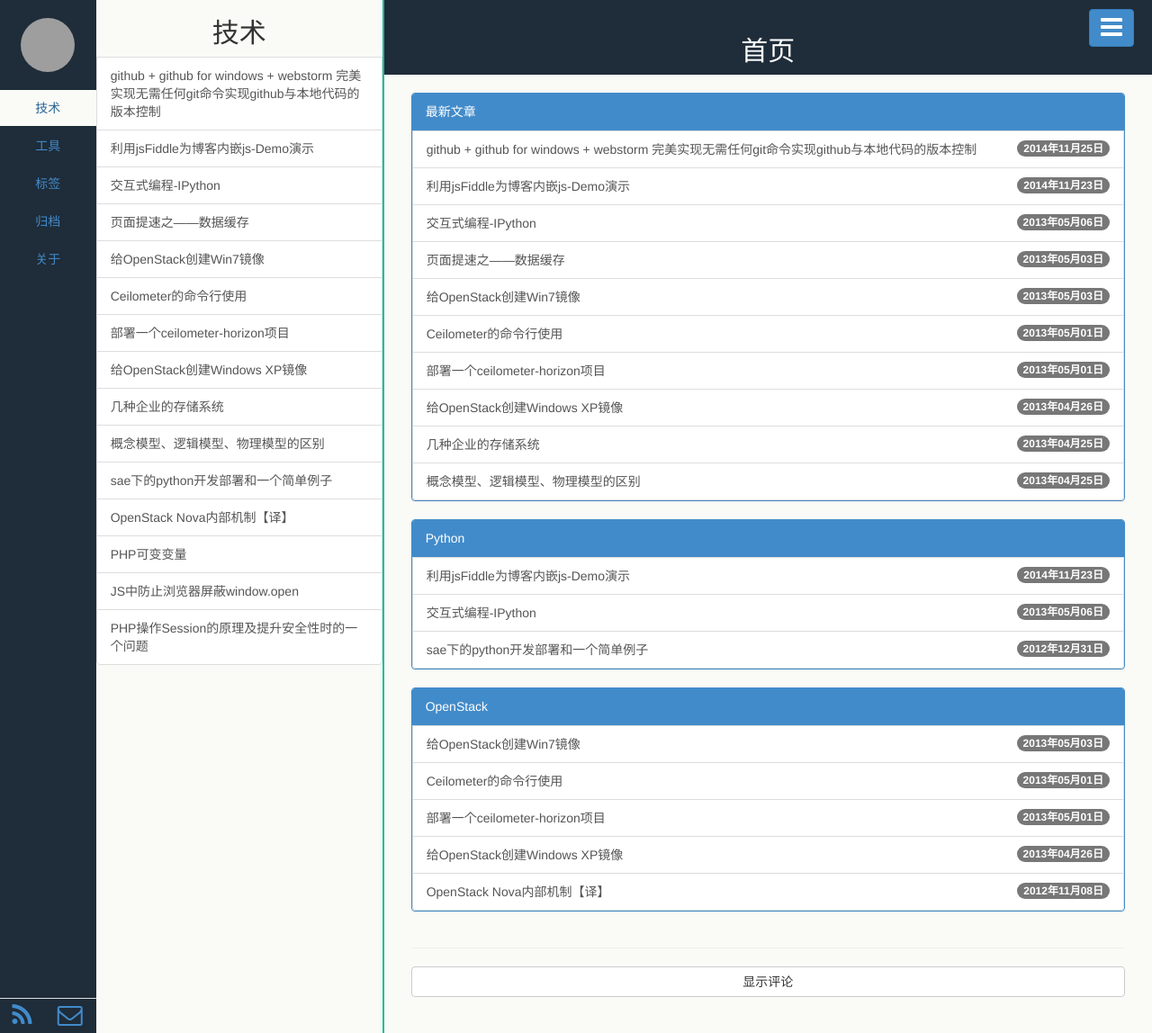
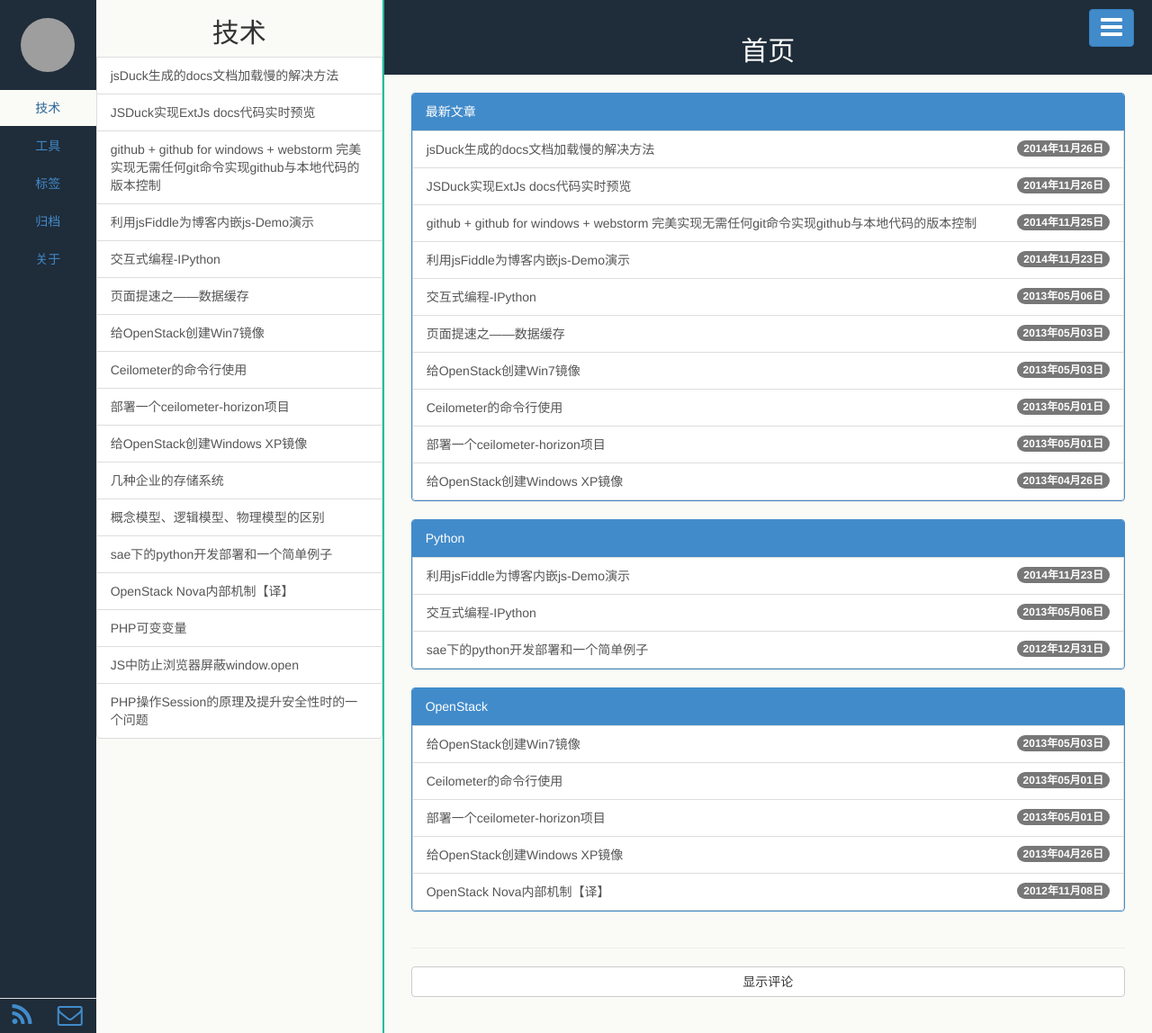
Before and after one commit to tanliyuan/tanliyuan1.github.io, a Jekyll site: the page built from index.html, in a window 1280 px wide. Shown: the whole page at 90% size. Built offline with Jekyll 4.4.1, drawn with Linux system fonts in a browser that asks for light colours; the list of posts is cut into pages by our own code; some of the changed lines change nothing that is shown; grey boxes are pictures that could not be loaded.

Commit message:
add posts and modify name

````diff
--- /dev/null
+++ b/_posts/2014-11-26-ExtJs-docs-gen-live-preview.md
@@ -0,0 +1,36 @@
+---
+layout: post
+title: JSDuck实现ExtJs docs代码实时预览
+category: 技术
+tags: JSDuck,ExtJs docs,live preview
+description: 用JSDuck给自己的ExtJs项目增加ExtJs官网中docs一样的实时预览功能
+---
+
+对于演示一些可视化组件，live preview是很有用的，代码是相对独立的，并能渲染这个组件到document body 中。
+
+先来看一下ExtJs docs官网的代码实时预览效果：
+
+![live_preview.gif]()
+
+## 如何用JSDuck生成代码live preview的效果：
+
+- 要在docs中生成语法高亮的代码块，必须在“/**  */”中代码缩进4个空格，如果还想具有live preview的效果 ，那么得在代码块前面加上@example标签，同时该标签也要缩进4个空格。
+```javascript
+/**
+* See the example:
+*
+*     @example
+*     Ext.create('Ext.Button', {
+*         text: 'Click me',
+*         renderTo: Ext.getBody()
+*     });
+*/
+
+```
+上述操作后只是有live preview的界面出现，但是点击live preview的时候并不能预览。
+
+- 要想让内联的example代码在文档框架中工作，你必须在JSDuck的输出目录中建立一个extjs-build/的目录，在运行JSDuck生成docs文档后，只需拷贝ExtJs SDK（也就是我们创建extjs应用时所要引用的目录和文件，如extjs-4.2.1/resource目录和ext-all.js,ext-lang-zh_CN.js文件）进extjs-build目录即可。我的输出目录为docs,就会有如下docs/extjs-build/resource目录和docs/extjs-build/ext-all.js等文件。
+若果输出目录中没有extjs-build目录时，点击live preview按钮会出现 “ReferenceError: Ext is not defined”。
+
+- 需将文档部署在web 服务器（如tomcat等）下访问，live preview才能正常预览，否则控制台会出现如下错误：
+`“Uncaught SecurityError: Blocked a frame with origin "null" from accessing a frame with origin "null". Protocols, domains, and ports must match.”`
--- /dev/null
+++ b/_posts/2014-11-26-jsDuck-docs-loading-slow.md
@@ -0,0 +1,32 @@
+---
+layout: post
+title: jsDuck生成的docs文档加载慢的解决方法
+category: 技术
+tags: jsDuck,javascript docs,extjs docs
+description: 通过修改JSDuck模板文件，让生成的Extjs docs不再引用Google Font，加快页面加载速度
+---
+
+现象：
+无论是打开ExtJs Docs的官网，还是下载下来的本地docs,亦或是用jsDuck生成的docs，打开界面都要费半天的劲，打开开发者工具，可以看到在请求一个css文件时卡住了，费时21.00s,再细看请求头，可以发现request URL在访问Google字体，大陆没有Google服务器，所有这就是原因所在。
+
+![loadfontcss.png]()
+
+解决办法：
+这个是解决jsDuck生成的docs打开慢的解决办法。对于下载的Extjs包中的docs打开慢的问题可以找到对应引用css代码注释掉即可。
+打开
+`%Ruby_installed_path%\Ruby193\lib\ruby\gems\1.9.1\gems\jsduck-5.3.4\`
+可以看到如下文件结构：
+
+![jsduck_template.png]()
+
+将其中的template.html 、print-template.html、index-template.html  文件中对Google字体的引用注释或删除保存即可。
+
+```javascript
+<script type="text/javascript">
+  	(function(){
+    		var protocol = (document.location.protocol === "https:") ? "https:" : "http:";
+    		document.write("<link href='"+protocol+"//fonts.googleapis.com/css?family=Exo' rel='stylesheet' type='text/css' />");
+  	})();
+ </script>
+
+```
````
Also changed, not shown: _posts/2014-11-25-github-for-windows-webstorm.md (+1 -0 lines), public/img/webstorm-github1.PNG (renamed from public/img/webstorm同步github1.PNG), public/img/webstorm-github2.PNG (renamed from public/img/webstorm同步github2.PNG), public/img/webstorm-github3.PNG (renamed from public/img/webstorm同步github3.PNG), public/img/webstorm-github4.PNG (renamed from public/img/webstorm同步github4.PNG), public/img/webstorm-github5.PNG (renamed from public/img/webstorm同步github5.PNG), 1 other file.
